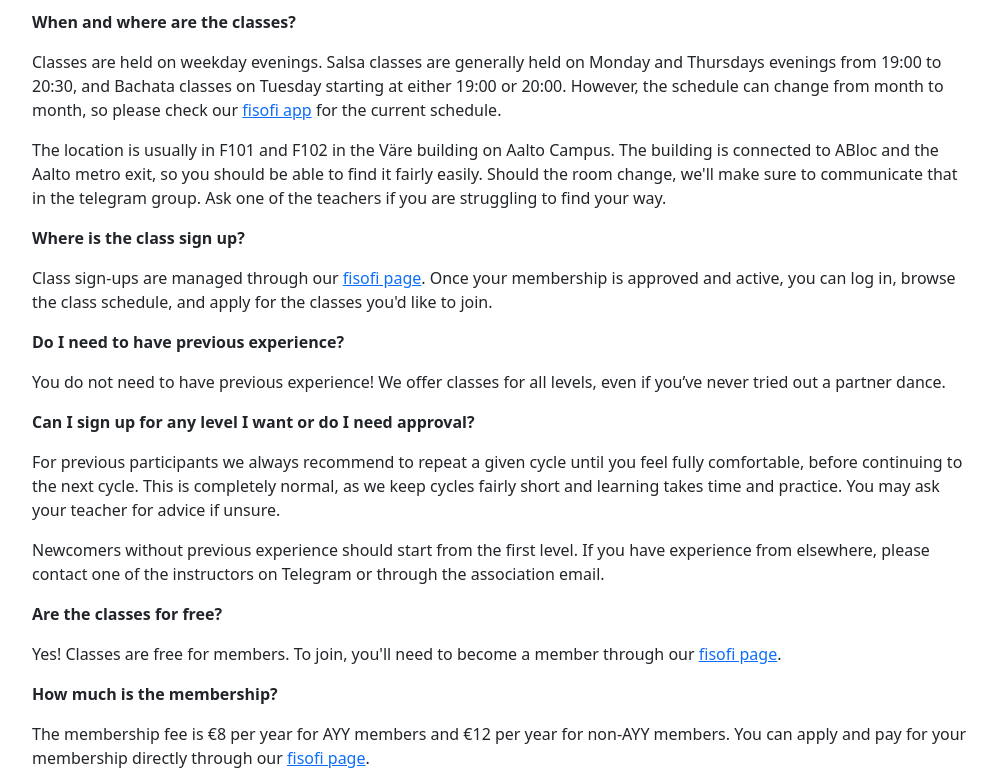
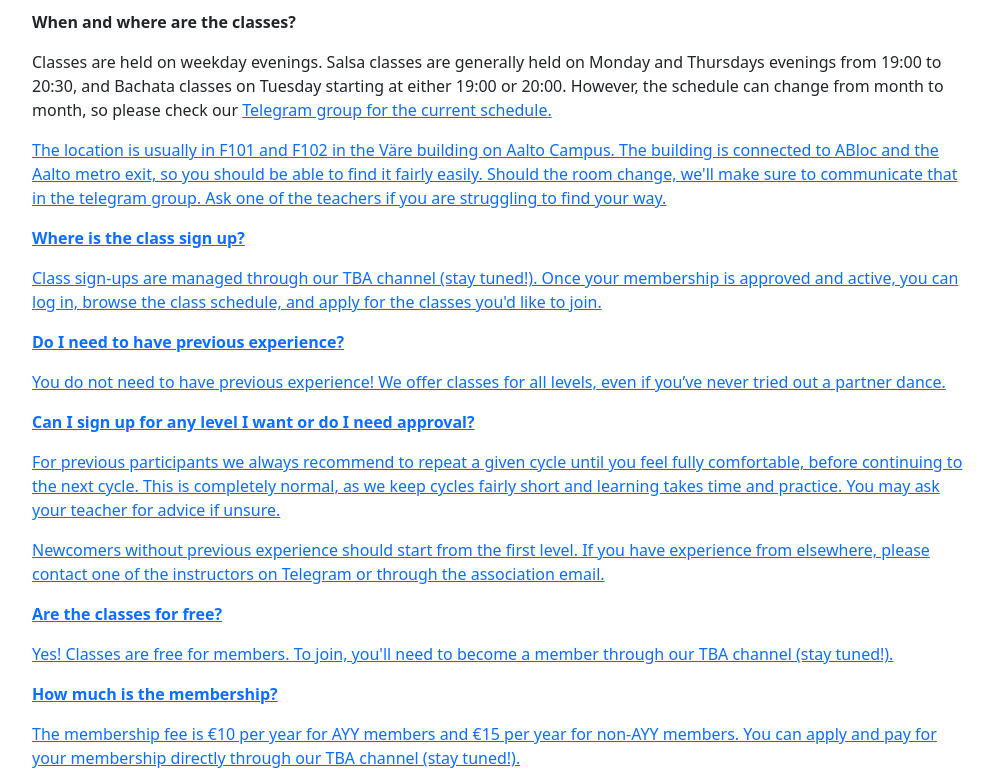
Before and after one commit to Aalto-Salsa-Society/aaltosalsa.fi, a plain HTML site: page faq/index.html in a window 1280 px wide. Shown: the part 260-1043 px from the top of the page, without its empty margins (140-1137 px from the left). Drawn offline with nearby package versions, Linux system fonts and the light colour scheme.

Commit message:
Update class schedule links and membership fees
Replaced links to the fisofi app with a Telegram group for current schedules and updated membership fees.

```diff
--- a/faq/index.html
+++ b/faq/index.html
@@ -74,12 +74,8 @@
         on Monday and Thursdays evenings from 19:00 to 20:30, and Bachata
         classes on Tuesday starting at either 19:00 or 20:00. However, the
         schedule can change from month to month, so please check our
-        <a
-          href="https://app.fisofi.com/aalto-salsa-society"
-          target="_blank"
-          >fisofi app</a
-        >
-        for the current schedule.
+        <a href="https://t.me/+UolnvHDFzkBlMTU8" target="_blank">
+        Telegram group for the current schedule.
       </p>
       <p>
         The location is usually in F101 and F102 in the Väre building on Aalto
@@ -91,11 +87,7 @@
       <p><b>Where is the class sign up?</b></p>
       <p>
         Class sign-ups are managed through our
-        <a
-          href="https://app.fisofi.com/aalto-salsa-society"
-          target="_blank"
-          >fisofi page</a
-        >. Once your membership is approved and active, you can log in, browse
+        TBA channel (stay tuned!). Once your membership is approved and active, you can log in, browse
         the class schedule, and apply for the classes you'd like to join.
       </p>
       <p><b>Do I need to have previous experience?</b></p>
@@ -118,23 +110,13 @@
       <p><b>Are the classes for free?</b></p>
       <p>
         Yes! Classes are free for members. To join, you'll need to become a
-        member through our
-        <a
-          href="https://app.fisofi.com/aalto-salsa-society"
-          target="_blank"
-          >fisofi page</a
-        >.
+        member through our TBA channel (stay tuned!).
       </p>
       <p><b>How much is the membership?</b></p>
       <p>
-        The membership fee is €8 per year for AYY members and €12 per year for
+        The membership fee is €10 per year for AYY members and €15 per year for
         non-AYY members. You can apply and pay for your membership directly
-        through our
-        <a
-          href="https://app.fisofi.com/aalto-salsa-society"
-          target="_blank"
-          >fisofi page</a
-        >.
+        through our TBA channel (stay tuned!).
       </p>
       <p><b>Do I need a partner to sign up?</b></p>
       <p>
```
